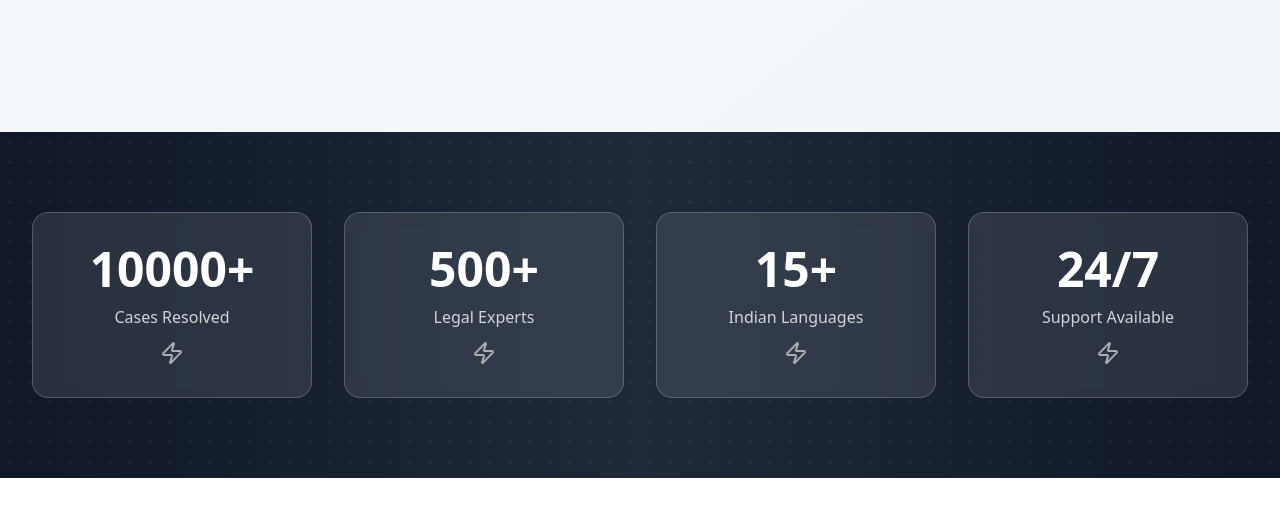
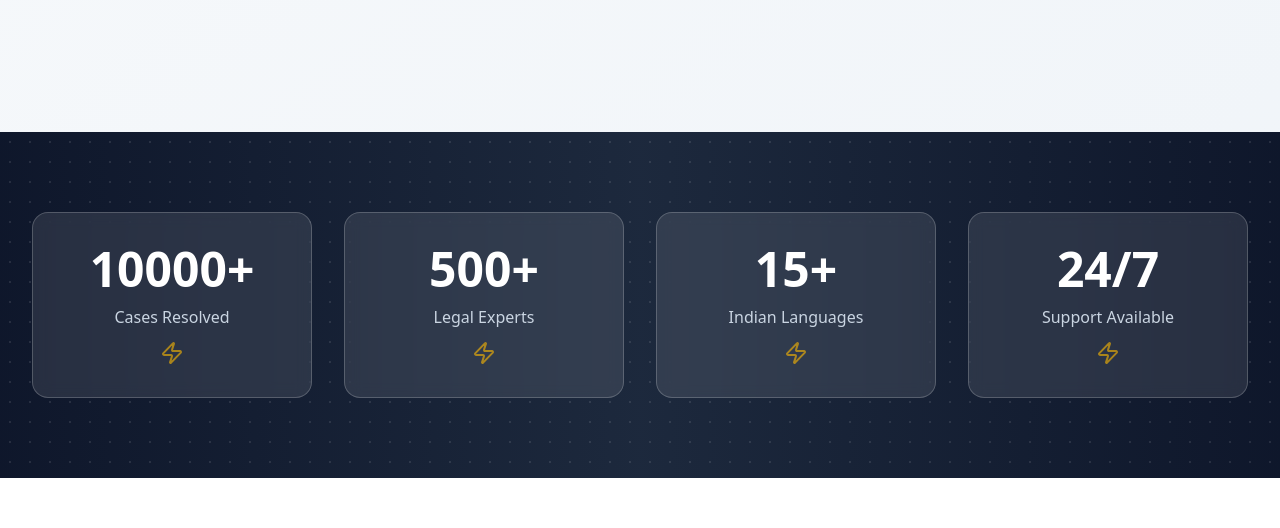
Before and after one commit to tusharsach16/LawProject, a React (Vite) app in the folder frontend/: page / in a window 1280 px wide. Shown: the part 1540-2068 px from the top of the page. Built offline with nearby package versions, Linux system fonts and the light colour scheme.

Commit message:
updated ui for stats

```diff
--- a/frontend/src/components/Stats.tsx
+++ b/frontend/src/components/Stats.tsx
@@ -2,14 +2,16 @@ import { Zap } from 'lucide-react';
 import gsap from 'gsap';
 import { useGSAP } from '@gsap/react';
 import { useRef } from 'react';
+
 const stats = [
-    { number: "10000", label: "Cases Resolved", suffix: "+" },
-    { number: "500", label: "Legal Experts", suffix: "+" },
-    { number: "15", label: "Indian Languages", suffix: "+" },
-    { number: "24", label: "Support Available", suffix: "/7" },
+  { number: "10000", label: "Cases Resolved", suffix: "+" },
+  { number: "500", label: "Legal Experts", suffix: "+" },
+  { number: "15", label: "Indian Languages", suffix: "+" },
+  { number: "24", label: "Support Available", suffix: "/7" },
 ];
 
 const Stats = () => {
+  const statsRef = useRef(null);
 
   useGSAP(() => {
     const elements = document.querySelectorAll(".stat-number");
@@ -23,11 +25,11 @@ const Stats = () => {
         val: finalValue,
         duration: 2,
         ease: "power2.out",
-        snap: { val: 1 }, // ensures clean integer jumps
+        snap: { val: 1 },
         scrollTrigger: {
           trigger: statsRef.current,
           start: "top 80%",
-          once: true, // optional: only runs once
+          once: true,
         },
         onUpdate: () => {
           element.textContent = obj.val.toString();
@@ -36,10 +38,8 @@ const Stats = () => {
     });
   });
 
-
-  const statsRef = useRef(null);
   return (
-    <section className='bg-gradient-to-r from-gray-900 via-gray-800 to-gray-900 py-20 px-4 relative overflow-hiddenx' ref={statsRef}>
+    <section className='bg-gradient-to-r from-slate-900 via-slate-800 to-slate-900 py-20 px-4 relative overflow-hidden' ref={statsRef}>
       <div className="absolute inset-0 opacity-10">
         <div
           className="absolute inset-0"
@@ -53,16 +53,14 @@ const Stats = () => {
         <div className='grid grid-cols-2 md:grid-cols-4 gap-8 text-center'>
           {stats.map((stat, index) => {
             return (
-              <div key={index} className= ' group cursor-pointer'>
-                <div className='bg-white/10 backdrop-blur-sm rounded-2xl p-8 border border-white/20 hover:border-white/40 transition-all duration-300 hover:scale-105 hover:bg-white/20'>
+              <div key={index} className='group cursor-pointer'>
+                <div className='bg-white/10 backdrop-blur-sm rounded-2xl p-8 border border-white/20 hover:border-amber-500/50 transition-all duration-300 hover:scale-105 hover:bg-white/20'>
                   <div className='flex items-center justify-center text-4xl md:text-5xl font-bold text-white mb-3'>
-                    <span className="stat-number" data-count={stat.number}>
-                        0
-                    </span>
+                    <span className="stat-number" data-count={stat.number}>0</span>
                     <span>{stat.suffix}</span>
                   </div>
-                  <div className="text-gray-300 font-medium">{stat.label}</div>
-                  <Zap className="h-6 w-6 text-white/60 mx-auto mt-3 group-hover:text-white transition-colors" />
+                  <div className="text-slate-300 font-medium">{stat.label}</div>
+                  <Zap className="h-6 w-6 text-amber-400/60 mx-auto mt-3 group-hover:text-amber-400 transition-colors" />
                 </div>
               </div>
             )
@@ -73,4 +71,4 @@ const Stats = () => {
   )
 }
 
-export default Stats
+export default Stats;
```
